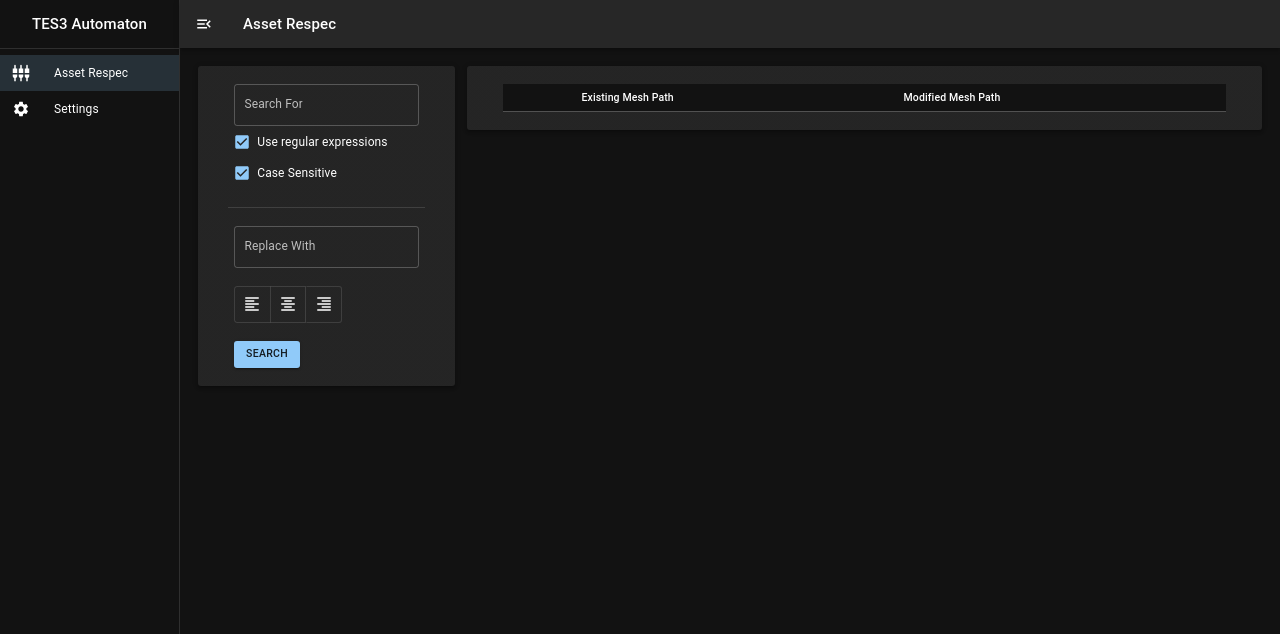
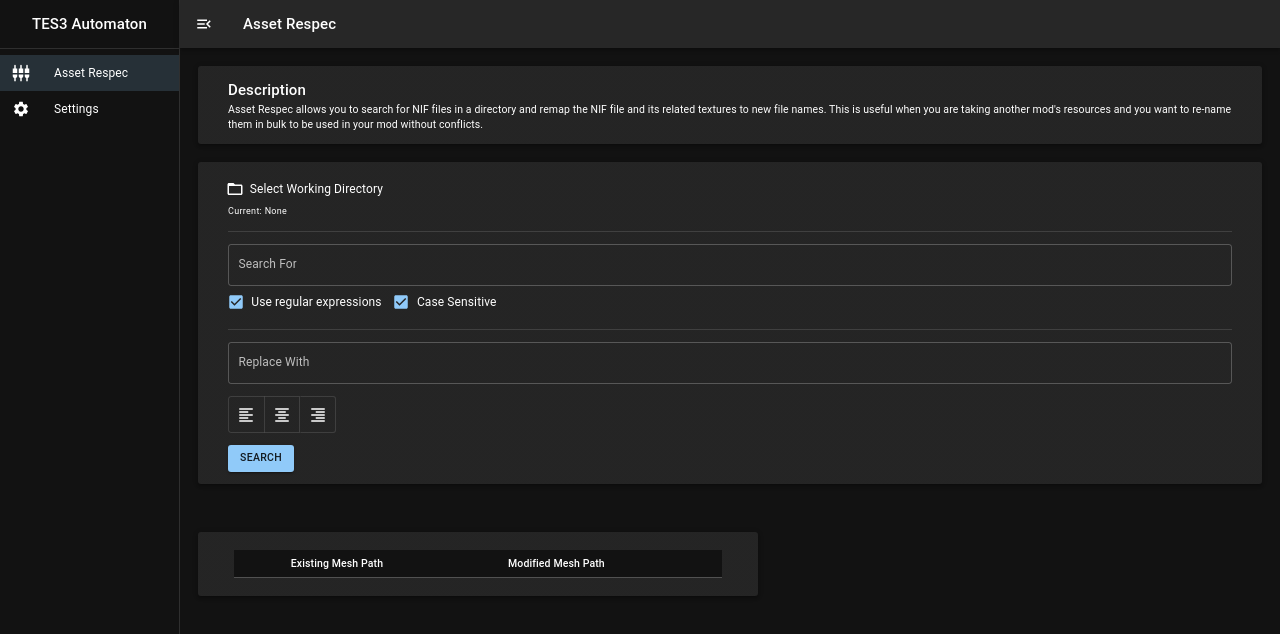
Before and after one commit to OperatorJack/tes3automaton, a React app: page / in a window 1280 px wide. Shown: the top 634 px of the page. Built offline with nearby package versions, Linux system fonts and the light colour scheme; the HTML template or start-up script is replaced by a standard one.

Commit message:
Refactor some breakpoints. Update Open Directory button usage.

```diff
--- a/src/components/views/RespecView.tsx
+++ b/src/components/views/RespecView.tsx
@@ -33,6 +33,7 @@
 
 import { open } from "@tauri-apps/api/dialog";
 import { collectFiles } from "../../commands";
+import { SelectDirectoryButton } from "./settings/SelectDirectoryButton";
 
 function Row(props: { row: string }) {
     const { row } = props;
@@ -108,13 +109,8 @@
     const [files, setFiles] = useState([] as string[]);
 
     const onClick = async function () {
-        const selected = await open({ directory: true, multiple: false });
-        if (typeof selected != "string") {
-            return;
-        }
-
         try {
-            const files = await collectFiles(selected, ["nif"]);
+            const files = await collectFiles(directory, ["nif"]);
 
             console.log(files);
             setFiles(files as string[]);
@@ -125,11 +121,27 @@
 
     return (
         <Grid container spacing={2}>
-            <Grid item md={3} xl={2}>
+            <Grid item xl={2}>
+                <Paper elevation={3}>
+                    <Box m={3} p={2}>
+                        <Typography variant="h6">Description</Typography>
+                        <Typography variant="body2">
+                            Asset Respec allows you to search for NIF files in a
+                            directory and remap the NIF file and its related
+                            textures to new file names. This is useful when you
+                            are taking another mod's resources and you want to
+                            re-name them in bulk to be used in your mod without
+                            conflicts.
+                        </Typography>
+                    </Box>
+                </Paper>
                 <Paper elevation={3}>
                     <Stack m={3}>
-                        <FormGroup>
-                            <Box p={3}>
+                        <Box p={2}>
+                            <SelectDirectoryButton />
+                        </Box>
+                        <Divider variant="middle" />
+                        <Box p={2}>
                             <TextField
                                 id="search"
                                 label="Search For"
@@ -146,7 +158,7 @@
                             />
                         </Box>
                         <Divider variant="middle" />
-                            <Box p={3}>
+                        <Box p={2}>
                             <TextField
                                 id="replace"
                                 label="Replace With"
@@ -154,7 +166,7 @@
                                 fullWidth
                             />
 
-                                <Box pt={3}>
+                            <Box pt={2}>
                                 <ToggleButtonGroup
                                     //value={alignment}
                                     exclusive
@@ -182,16 +194,15 @@
                                 </ToggleButtonGroup>
                             </Box>
                         </Box>
-                            <Box p={3} pt={0}>
+                        <Box p={2} pt={0}>
                             <Button onClick={onClick} variant="contained">
                                 Search
                             </Button>
                         </Box>
-                        </FormGroup>
                     </Stack>
                 </Paper>
             </Grid>
-            <Grid item md={9} xl={10}>
+            <Grid item xl={10}>
                 <Paper elevation={3}>
                     <Box m={3} p={3}>
                         <TableContainer>
@@ -199,7 +210,7 @@
                                 stickyHeader
                                 sx={{ minWidth: 650 }}
                                 size="small"
-                                aria-label="a dense table"
+                                aria-label="asset table"
                             >
                                 <TableHead>
                                     <TableRow>
--- a/src/components/views/SettingsView.tsx
+++ b/src/components/views/SettingsView.tsx
@@ -17,7 +17,7 @@
                         <ZoomSelector />
                     </FormGroup>
                 </Box>
-                <Box m={3}>
+                <Box m={3} pb={3}>
                     <FormGroup>
                         <SelectDirectoryButton />
                     </FormGroup>
--- a/src/components/views/settings/SelectDirectoryButton.tsx
+++ b/src/components/views/settings/SelectDirectoryButton.tsx
@@ -3,6 +3,7 @@
     FormControlLabel,
     FormGroup,
     IconButton,
+    Typography,
 } from "@mui/material";
 import FolderOpenIcon from "@mui/icons-material/FolderOpen";
 
@@ -14,7 +15,6 @@
 
 export function SelectDirectoryButton() {
     const [directory, setDirectory] = useRecoilState(workingDirectoryState);
-    const [files, setFiles] = useState([] as string[]);
 
     const onClick = async function () {
         const selected = await open({ directory: true, multiple: false });
@@ -23,17 +23,9 @@
         }
 
         setDirectory(selected);
-
-        try {
-            const files = await collectFiles(selected, ["nif"]);
-            setFiles(files as string[]);
-        } catch (error) {
-            console.error(error);
-        }
     };
 
     return (
-        <>
         <FormGroup>
             <FormControlLabel
                 control={
@@ -41,17 +33,11 @@
                         {<FolderOpenIcon />}
                     </IconButton>
                 }
-                    label={"Select Folder"}
+                label={"Select Working Directory"}
             />
+            <Typography variant="caption">{`Current: ${
+                directory || "None"
+            }`}</Typography>
         </FormGroup>
-            <div>
-                {directory}
-                <Divider />
-                {files.length > 0 &&
-                    files.map((file: string) => {
-                        return <div key={file}>{file}</div>;
-                    })}
-            </div>
-        </>
     );
 }
```
Lines whose indentation alone changed are shown as unchanged.
